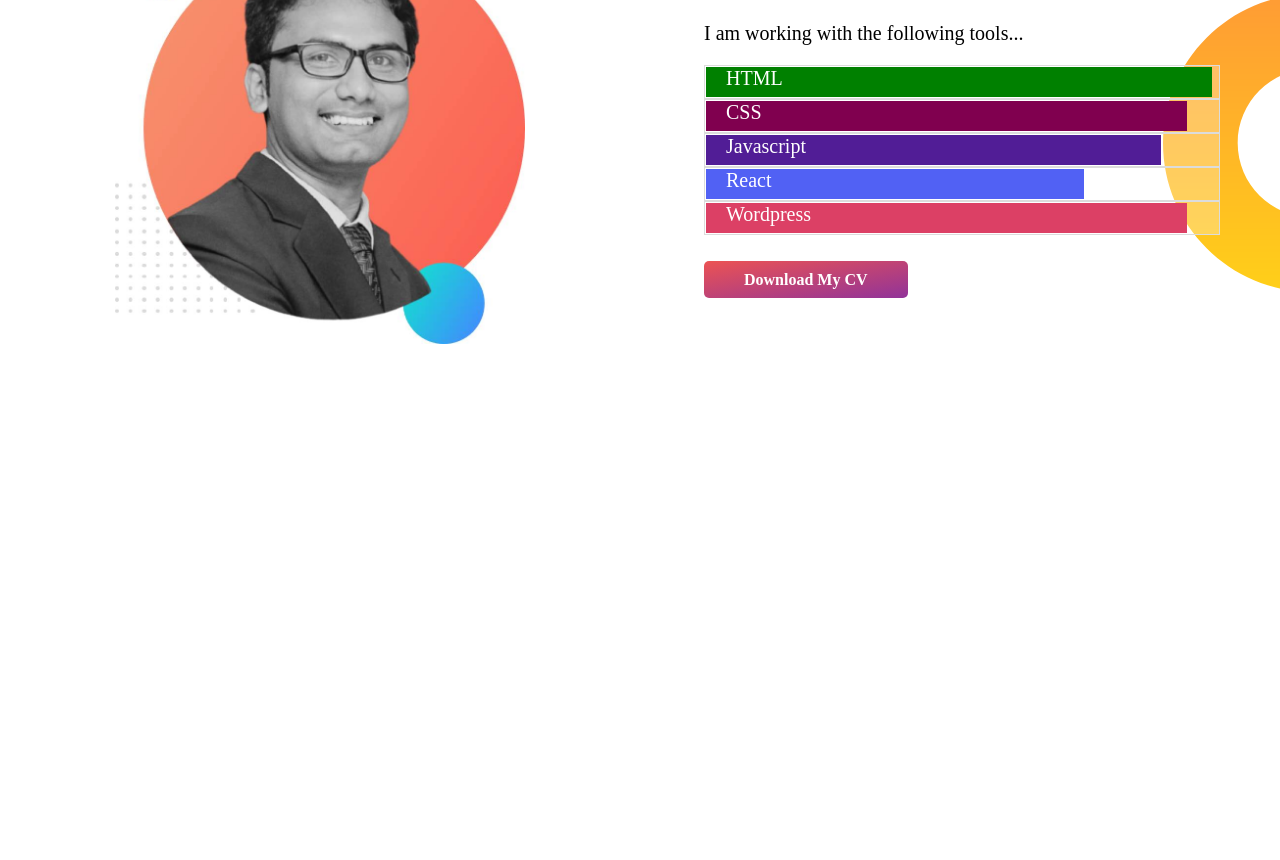
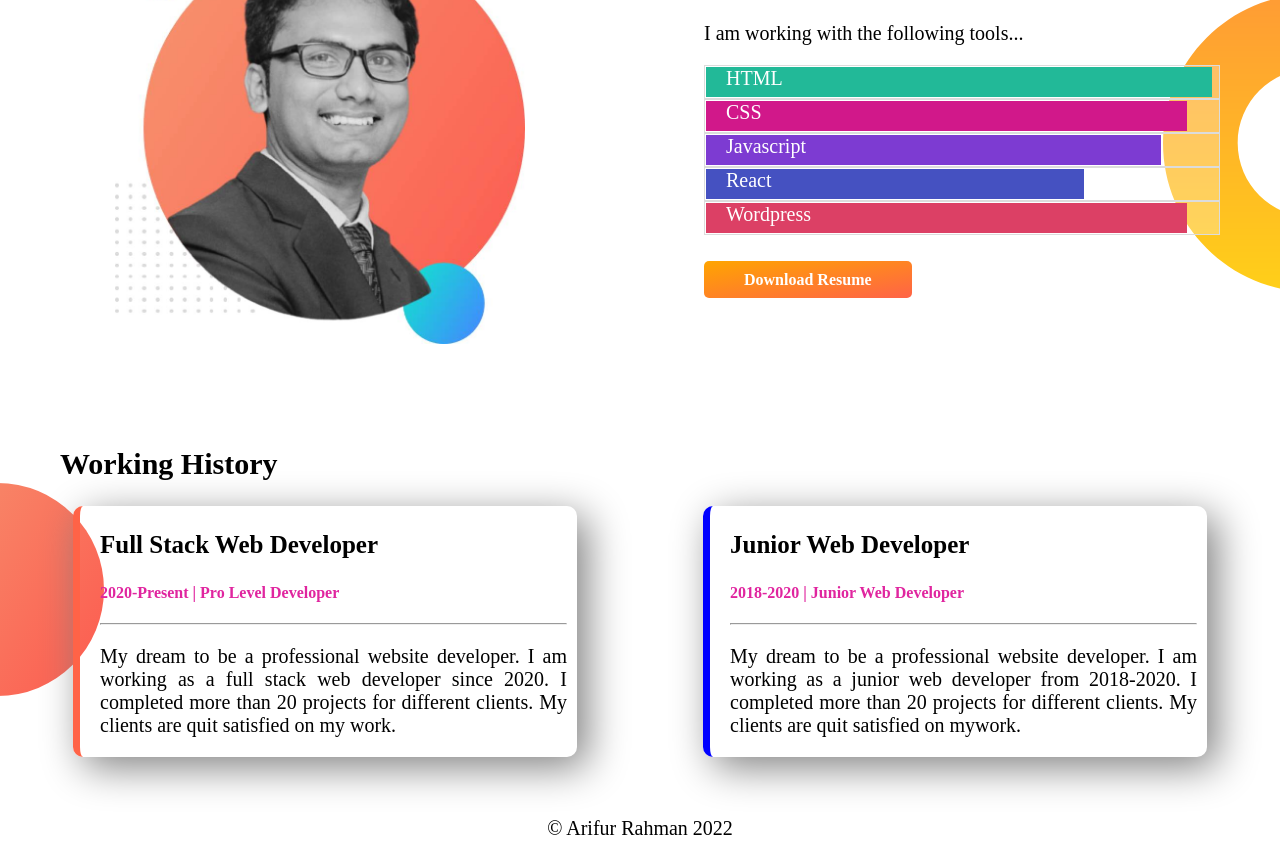
Before and after one commit to arifurrahman-io/my-portfolio, a plain HTML site: page index.html in a window 1280 px wide. Shown: the part 716-1576 px from the top of the page. Before the commit the page ends 1128 px from the top, so only its background shows below. Drawn offline with Linux system fonts and the light colour scheme; a web font is replaced by a local one.

Commit message:
footer added

```diff
--- a/index.html
+++ b/index.html
@@ -19,7 +19,7 @@
             <h2><span class="name">Arifur Rahman's</span> world</h2>
             <h3>I am a professional web developer.</h3>
             <hr>
-            <p>I have been working as a full stake website developer since 2020. I have much experience on HTML, CSS,
+            <p>I have been working as a full stack website developer since 2020. I have much experience on HTML, CSS,
                 Javascript, Bootstrap, MERN, etc. I have completed more than 20+ projects for my clints. Please visit my
                 projects and achivement page to know more about my work and see what is my clints feedback.</p>
             <br>
@@ -54,9 +54,42 @@
                 <div class="wordpress">Wordpress</div>
             </div>
             <br><br>
-            <a class="cv-button" href="#" target="_blank">Download My CV</a>
+            <a class="cv-button" href="#" target="_blank">Download Resume</a>
         </div>
     </section>
+
+    <section class="experience-area">
+        <div class="history">
+            <h2>Working History</h2>
+        </div>
+
+        <div class="working-history">
+            <div id="full-stack-developer" class="experience-item">
+                <h3>Full Stack Web Developer</h3>
+                <h4 class="name">2020-Present | Pro Level Developer</h4>
+                <hr>
+                <p>My dream to be a professional website developer. I am working as a full stack web developer since
+                    2020. I completed more than 20 projects for different clients. My clients are quit satisfied on my
+                    work.</p>
+            </div>
+
+
+            <div id="junior-web-developer" class="experience-item">
+                <h3>Junior Web Developer</h3>
+                <h4 class="name">2018-2020 | Junior Web Developer</h4>
+                <hr>
+                <p>My dream to be a professional website developer. I am working as a junior web developer from
+                    2018-2020. I completed more than 20 projects for different clients. My clients are quit satisfied on
+                    mywork.</p>
+            </div>
+        </div>
+
+    </section>
+
 </body>
 
+<footer>
+    <p>&copy Arifur Rahman 2022</p>
+</footer>
+
 </html>
--- a/style.css
+++ b/style.css
@@ -71,7 +71,7 @@ p {
 .html {
     width: 95%;
     height: 30px;
-    background-color: green;
+    background-color: rgb(34, 185, 152);
     font-size: 20px;
     color: white;
     padding-left: 20px;
@@ -80,7 +80,7 @@ p {
 .css {
     width: 90%;
     height: 30px;
-    background-color: rgb(128, 0, 79);
+    background-color: rgb(209, 24, 138);
     font-size: 20px;
     color: white;
     padding-left: 20px;
@@ -89,7 +89,7 @@ p {
 .javascript {
     width: 85%;
     height: 30px;
-    background-color: rgb(81, 29, 150);
+    background-color: rgb(125, 59, 210);
     font-size: 20px;
     color: white;
     padding-left: 20px;
@@ -98,7 +98,7 @@ p {
 .react {
     width: 70%;
     height: 30px;
-    background-color: rgb(81, 97, 244);
+    background-color: rgb(69, 81, 193);
     font-size: 20px;
     color: white;
     padding-left: 20px;
@@ -114,7 +114,7 @@ p {
 }
 
 .cv-button {
-    background-image: linear-gradient(to bottom right, rgb(236, 83, 83), rgb(145, 51, 153));
+    background-image: linear-gradient(to bottom right, orange, tomato);
     text-align: center;
     font-weight: 700;
     color: white;
@@ -126,3 +126,42 @@ p {
 .experience-color {
     color: rgb(226, 40, 170);
 }
+
+.working-history {
+    display: flex;
+}
+
+.history {
+    margin-left: 50px;
+    font-size: 22px;
+}
+
+.experience-item {
+    width: 50%;
+    margin-left: 5%;
+    margin-right: 5%;
+    padding-left: 20px;
+    padding-right: 10px;
+    box-shadow: 10px 10px 40px gray;
+    border-radius: 10px;
+}
+
+.experience-area {
+    background-image: url(image/exp-bg.png);
+    background-repeat: no-repeat;
+    background-position: left;
+    padding: 10px;
+    margin-bottom: 50px;
+}
+
+#full-stack-developer {
+    border-left: 7px solid tomato;
+}
+
+#junior-web-developer {
+    border-left: 7px solid blue;
+}
+
+footer p {
+    text-align: center;
+}
```
